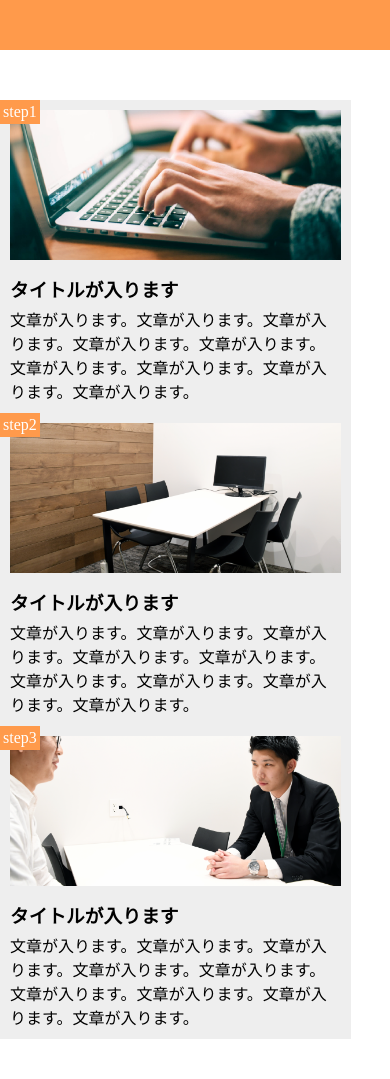
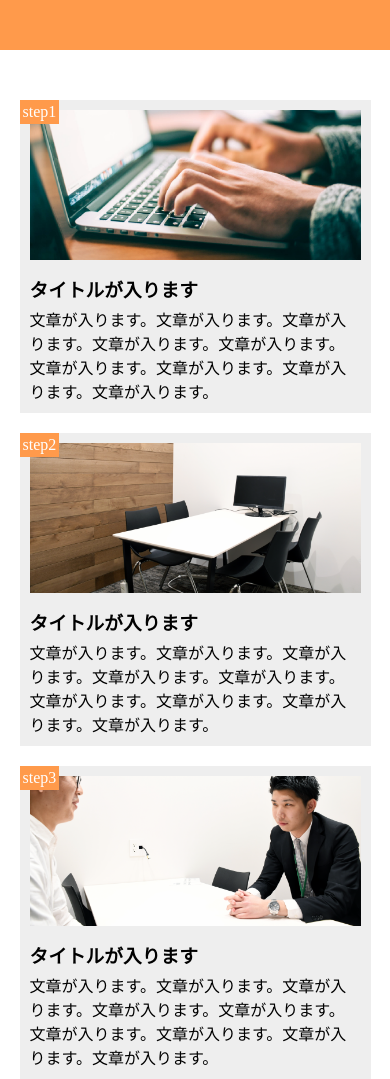
Before and after one commit to DDDlucky/HTMLCSS_responsive, a plain HTML site: page index.html in a window 390 px wide. Shown: the top 1079 px of the page. Drawn offline with Linux system fonts and the light colour scheme.

Commit message:
“stepboxのmargin、真ん中寄せ修正”

```diff
--- a/index.html
+++ b/index.html
@@ -10,7 +10,7 @@
   <body>
     <header></header>
     <main>
-      <div class="step-box">
+      <div class="step-box step-d">
         <div class="step-img1"></div>
         <span class="step-num">step1</span>
         <h3 class="title">タイトルが入ります</h3>
@@ -19,7 +19,7 @@
         </p>
       </div>
 
-      <div class="step-box">
+      <div class="step-box step-d">
         <div class="step-img2"></div>
         <span class="step-num">step2</span>
         <h3 class="title">タイトルが入ります</h3>
--- a/style.css
+++ b/style.css
@@ -83,6 +83,8 @@ footer {
     padding: 10px;
     position: relative;
     background-color: #eee;
+    margin-left: 5%;
+    margin-right: 5%;
   }
 
   .step-box:last-child {
@@ -122,4 +124,8 @@ footer {
   .title {
     margin: 15px 0 5px;
   }
+
+  .step-d {
+    margin-bottom: 20px;
+  }
 }
```
